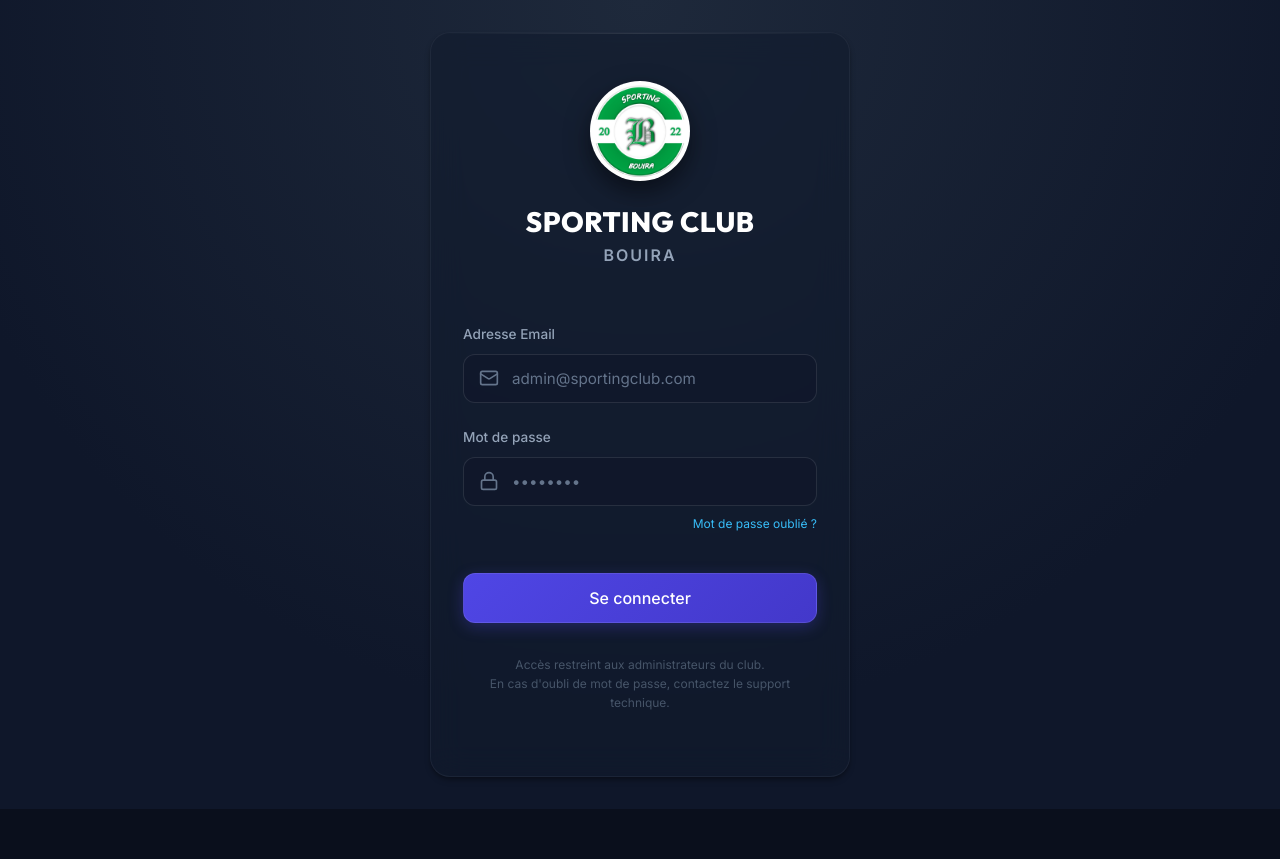
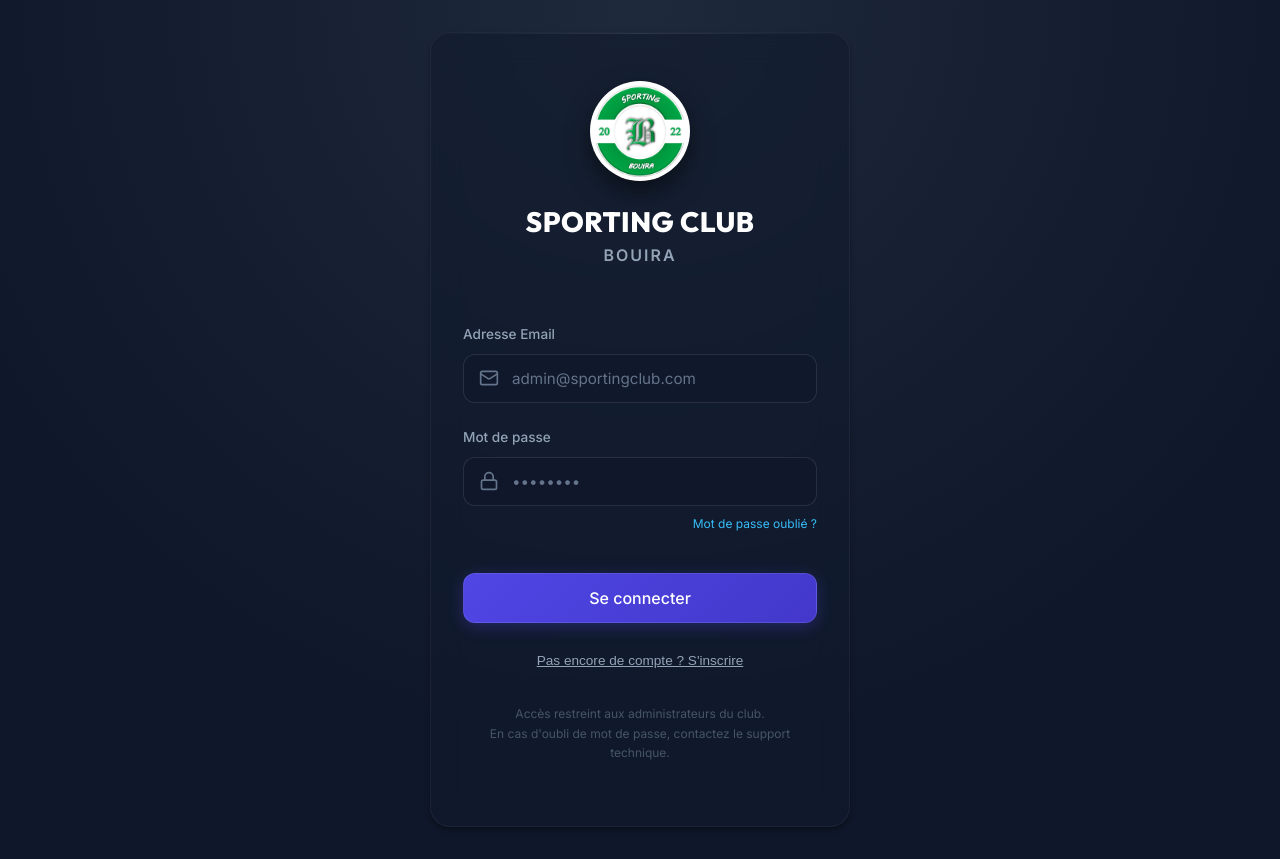
Before and after one commit to belkaidhakim/sporting-club-bouira-app, a React (Vite) app: page /login in a window 1280 px wide. Before the commit the page ends 809 px from the top, so only its background shows below. Built offline with nearby package versions, Linux system fonts and the light colour scheme.

Commit message:
feat: Ajout du bouton S'inscrire sur la page de connexion

```diff
--- a/src/pages/Login.jsx
+++ b/src/pages/Login.jsx
@@ -8,6 +8,7 @@ export default function Login() {
   const [email, setEmail] = useState('');
   const [password, setPassword] = useState('');
   const [loading, setLoading] = useState(false);
+  const [isSignUp, setIsSignUp] = useState(false);
   const navigate = useNavigate();
 
   const handleLogin = async (e) => {
@@ -18,6 +19,22 @@ export default function Login() {
     }
 
     setLoading(true);
+
+    if (isSignUp) {
+      const { error } = await supabase.auth.signUp({
+        email,
+        password,
+      });
+
+      if (error) {
+        toast.error("Erreur d'inscription: " + error.message);
+        setLoading(false);
+      } else {
+        toast.success("Compte créé avec succès ! Connectez-vous.");
+        setIsSignUp(false);
+        setLoading(false);
+      }
+    } else {
       const { error } = await supabase.auth.signInWithPassword({
         email,
         password,
@@ -29,6 +46,7 @@ export default function Login() {
       } else {
         toast.success('Connexion réussie');
         navigate('/dashboard');
+      }
     }
   };
 
@@ -120,13 +138,23 @@ export default function Login() {
             {loading ? (
               <>
                 <Loader className="animate-spin" size={20} />
-                Connexion...
+                Patientez...
               </>
             ) : (
-              'Se connecter'
+              isSignUp ? "Créer mon compte" : "Se connecter"
             )}
           </button>
         </form>
+
+        <div style={{ marginTop: '1.5rem', textAlign: 'center' }}>
+          <button
+            type="button"
+            onClick={() => setIsSignUp(!isSignUp)}
+            style={{ background: 'none', border: 'none', color: '#94a3b8', fontSize: '0.85rem', cursor: 'pointer', textDecoration: 'underline' }}
+          >
+            {isSignUp ? "Vous avez déjà un compte ? Connectez-vous" : "Pas encore de compte ? S'inscrire"}
+          </button>
+        </div>
 
         <p style={{ marginTop: '2rem', fontSize: '0.75rem', color: '#475569', textAlign: 'center' }}>
           Accès restreint aux administrateurs du club.<br/>En cas d'oubli de mot de passe, contactez le support technique.
```
Lines whose indentation alone changed are shown as unchanged.
